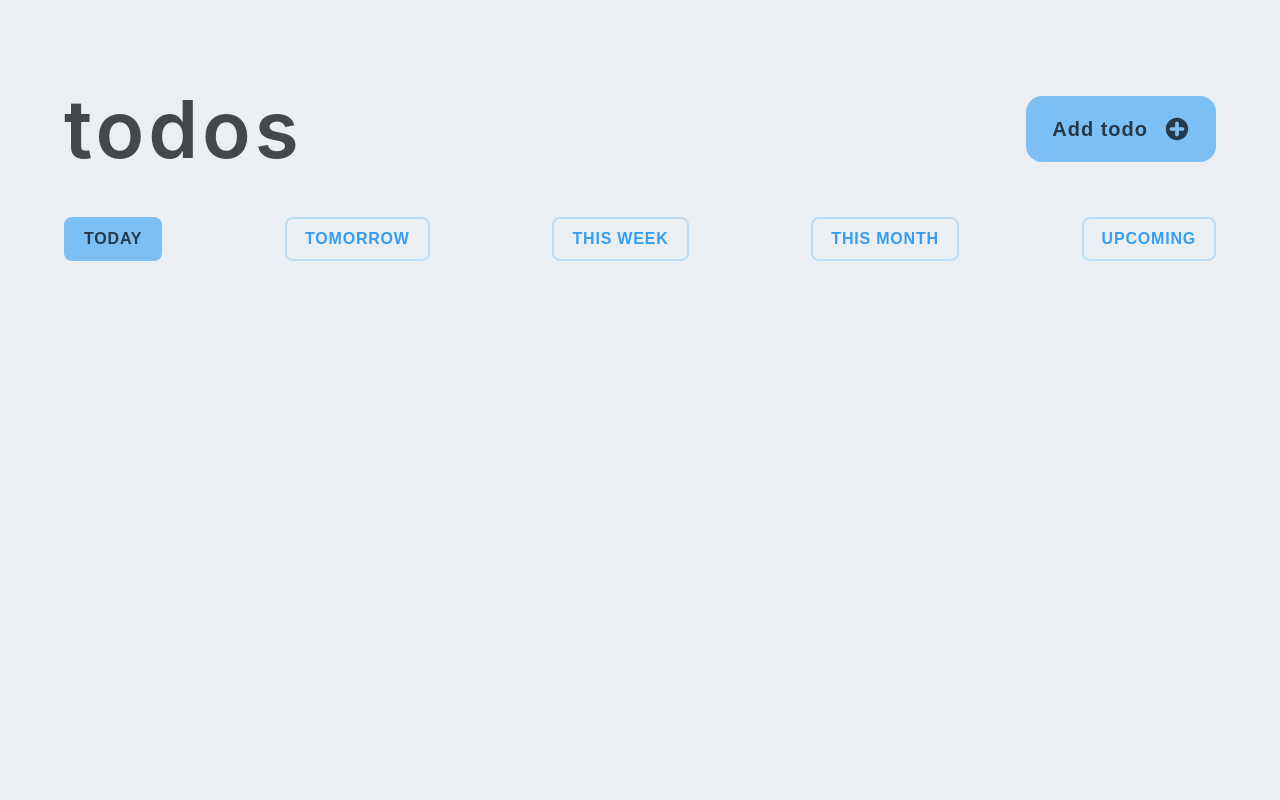
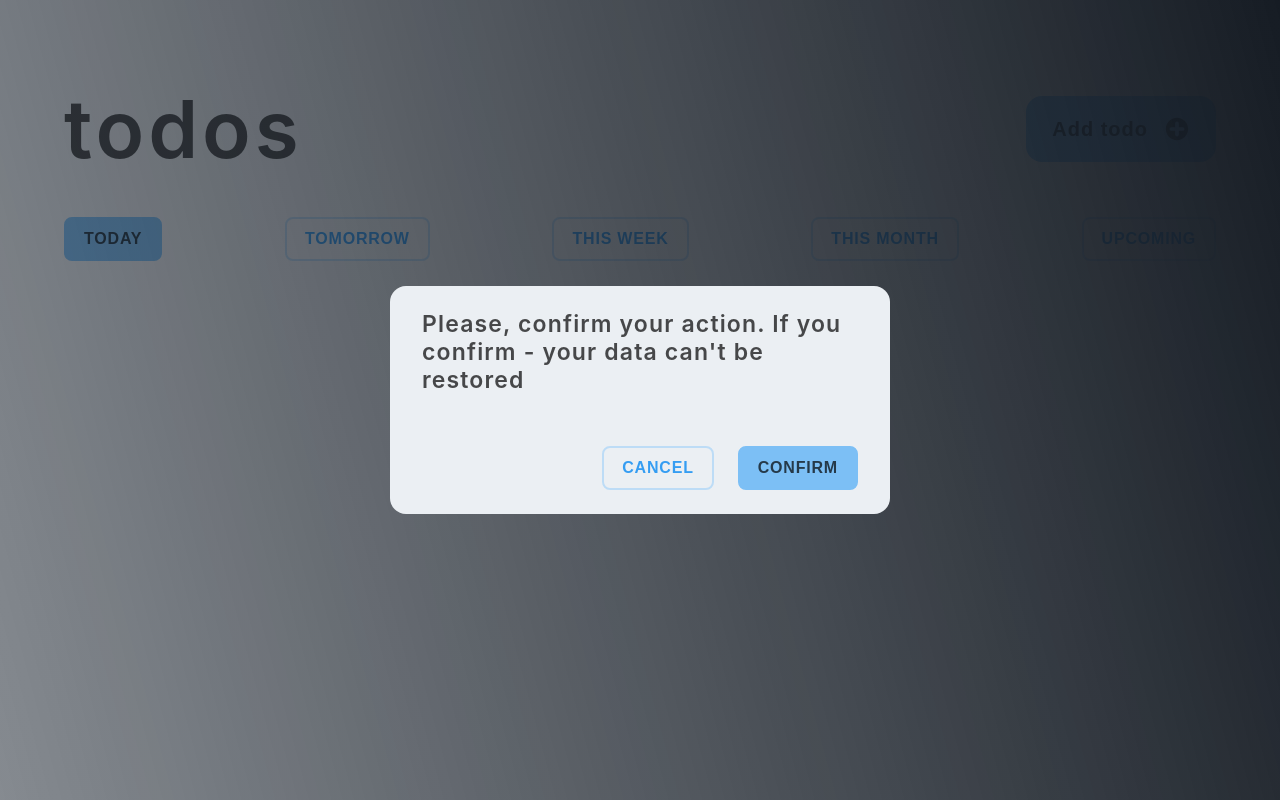
Before and after one commit to IvanGrekov/todo-app, a React (Create React App) app: page / in a window 1280 px wide. Built offline with nearby package versions, Linux system fonts and the light colour scheme.

Commit message:
fix: modals styles

```diff
--- a/src/components/add-todo-modal/index.tsx
+++ b/src/components/add-todo-modal/index.tsx
@@ -13,7 +13,7 @@ interface IAddTodoModalProps {
 
 export default function AddTodoModal({ isOpen, onClose }: IAddTodoModalProps): JSX.Element {
     const [isFormDirty, setIsFormDirty] = useState(false);
-    const [isCloseConfirmationModalOpen, setIsCloseConfirmationModalOpen] = useState(false);
+    const [isCloseConfirmationModalOpen, setIsCloseConfirmationModalOpen] = useState(true);
 
     const onCloseModal = (): void => {
         if (isFormDirty) {
--- a/src/components/button-group/ButtonGroup.styles.scss
+++ b/src/components/button-group/ButtonGroup.styles.scss
@@ -1,5 +1,5 @@
 .button-group {
     display: flex;
-    justify-content: space-between;
+    justify-content: flex-end;
     gap: 24px;
 }
--- a/src/components/button-group/ButtonGroup.tsx
+++ b/src/components/button-group/ButtonGroup.tsx
@@ -15,7 +15,7 @@ export default function ButtonGroup({
 }: IButtonGroupProps): JSX.Element {
     return (
         <>
-            {shouldAddTopSpacing && <Spacing sm={24} md={32} />}
+            {shouldAddTopSpacing && <Spacing sm={52} />}
 
             <div className="button-group">{children}</div>
         </>
--- a/src/components/confirmation-modal/index.tsx
+++ b/src/components/confirmation-modal/index.tsx
@@ -21,7 +21,7 @@ export default function ConfirmationModal({
     cancelText = 'Cancel',
 }: IConfirmationModalProps): JSX.Element {
     return (
-        <Modal isOpen={isOpen} onClose={onCancel} style={{ maxWidth: '20vw', minWidth: 320 }}>
+        <Modal isOpen={isOpen} onClose={onCancel} style={{ maxWidth: '20vw' }}>
             <Typography element="h3" variant="subtitle1">
                 {descriptionText}
             </Typography>
--- a/src/components/modal/Modal.styles.scss
+++ b/src/components/modal/Modal.styles.scss
@@ -20,6 +20,7 @@ $base-transition-duration: 225ms;
     &__content {
         max-width: 70vw;
         max-height: 70vh;
+        min-width: 31.25rem;
         overflow: auto;
         padding: 1.5rem 2rem;
 
```
